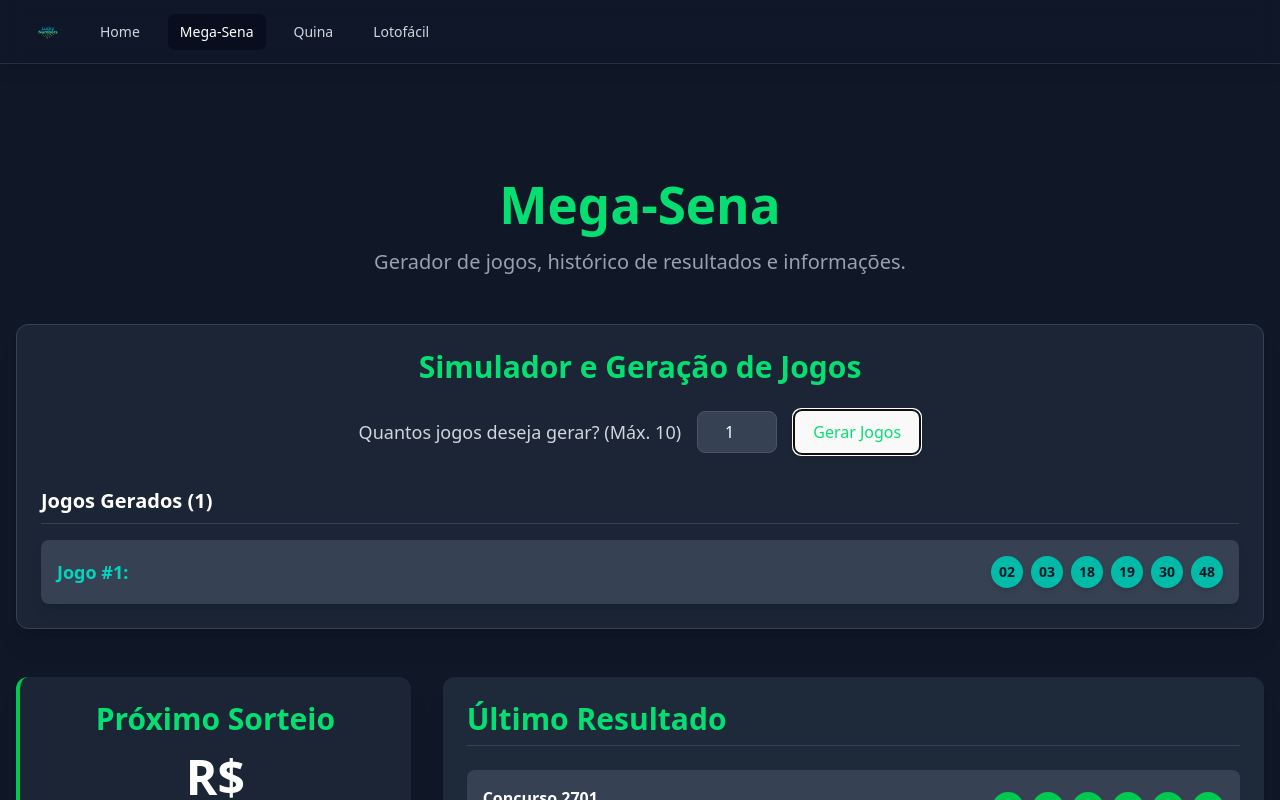
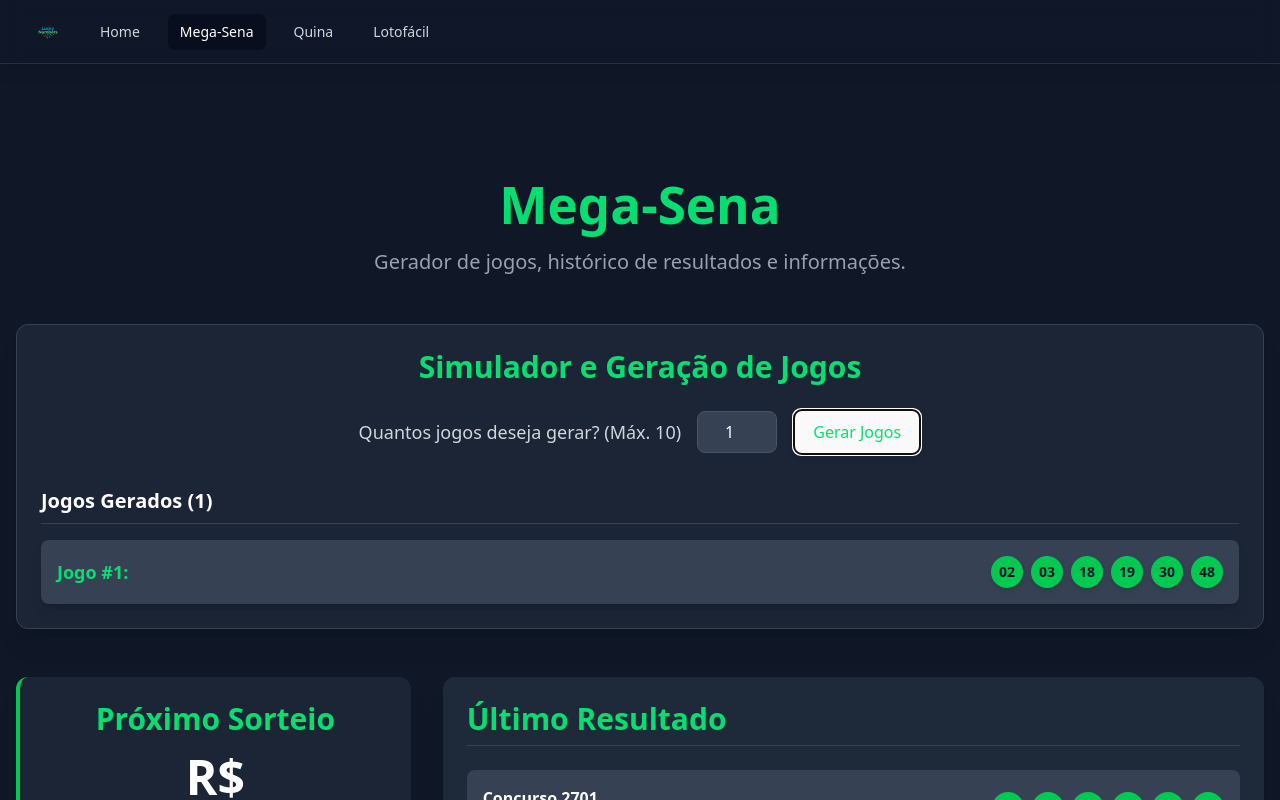
Before and after one commit to mercesleonardo/lucky-numbers-frontend, a Vue app: page /megasena in a window 1280 px wide. Both pictures are taken after a click on the button "Gerar Jogos". Shown: the top 800 px of the page. Built offline with nearby package versions, Linux system fonts and the light colour scheme; the HTML template or start-up script is replaced by a standard one.

Commit message:
chore: update color and style for lottery simulator and views

```diff
--- a/src/components/GameSimulator.vue
+++ b/src/components/GameSimulator.vue
@@ -6,6 +6,7 @@
   maxNumber: number; // Ex: 60 (Mega Sena)
   numbersPerGame: number; // Ex: 6 (Mega Sena)
   colorClass: string; // nova prop para cor do jogo
+  bgClass: string; // nova prop para o fundo dos números
 }>();
 
 // Estado para armazenar os jogos gerados
@@ -61,10 +62,10 @@
       <div class="space-y-4">
         <div v-for="(game, index) in generatedGames" :key="index"
           class="p-4 bg-gray-700 rounded-lg flex flex-wrap items-center justify-between shadow-lg">
-          <span class="text-lg font-bold text-teal-400 mr-4">Jogo #{{ index + 1 }}:</span>
+          <span :class="['text-lg font-bold mr-4', props.colorClass]">Jogo #{{ index + 1 }}:</span>
           <div class="flex flex-wrap gap-2">
             <span v-for="num in game" :key="num"
-              class="w-8 h-8 flex items-center justify-center rounded-full bg-teal-500 text-gray-900 text-sm font-extrabold shadow-md">
+              :class="['w-8 h-8 flex items-center justify-center rounded-full text-gray-900 text-sm font-extrabold shadow-md', props.bgClass]">
               {{ String(num).padStart(2, '0') }}
             </span>
           </div>
--- a/src/views/LotofacilView.vue
+++ b/src/views/LotofacilView.vue
@@ -25,7 +25,8 @@
 
       <div class="mb-12">
         <GameSimulator :min-number="gameMin" :max-number="gameMax" :numbers-per-game="gameNumbers"
-          :color-class="'text-purple-400'" />
+          :color-class="'text-purple-400'"
+          :bg-class="'bg-purple-500'" />
       </div>
 
       <div class="grid grid-cols-1 lg:grid-cols-3 gap-8">
--- a/src/views/MegaSenaView.vue
+++ b/src/views/MegaSenaView.vue
@@ -24,7 +24,7 @@
       </header>
 
       <div class="mb-12">
-        <GameSimulator :min-number="gameMin" :max-number="gameMax" :numbers-per-game="gameNumbers" :color-class="'text-green-400'" />
+        <GameSimulator :min-number="gameMin" :max-number="gameMax" :numbers-per-game="gameNumbers" :color-class="'text-green-400'" :bg-class="'bg-green-500'" />
       </div>
 
       <div class="grid grid-cols-1 lg:grid-cols-3 gap-8">
--- a/src/views/QuinaView.vue
+++ b/src/views/QuinaView.vue
@@ -24,7 +24,7 @@
 
       <div class="mb-12">
         <GameSimulator :min-number="gameMin" :max-number="gameMax" :numbers-per-game="gameNumbers"
-          :color-class="'text-blue-400'" />
+          :color-class="'text-blue-400'" :bg-class="'bg-blue-500'" />
       </div>
 
       <div class="grid grid-cols-1 lg:grid-cols-3 gap-8">
```
